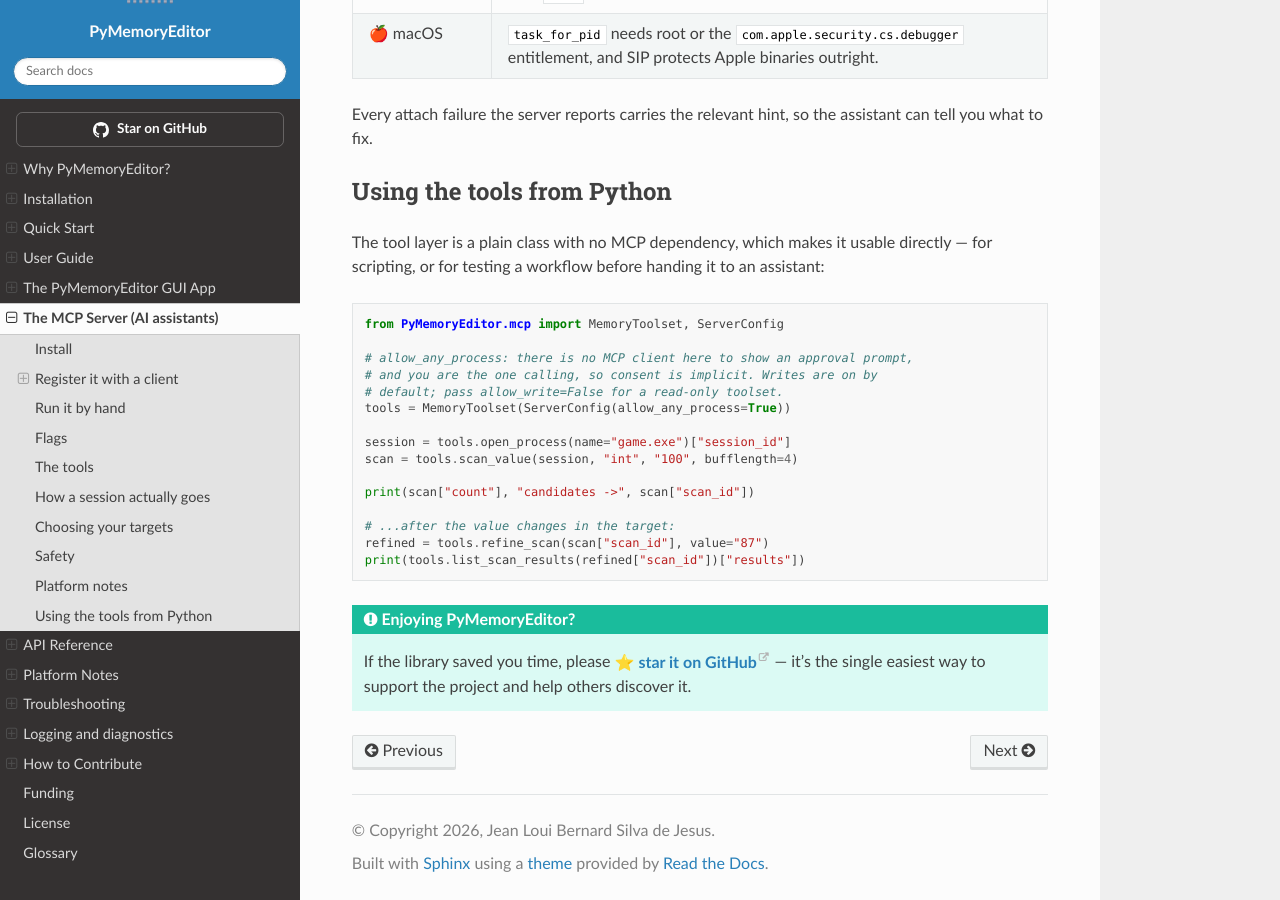
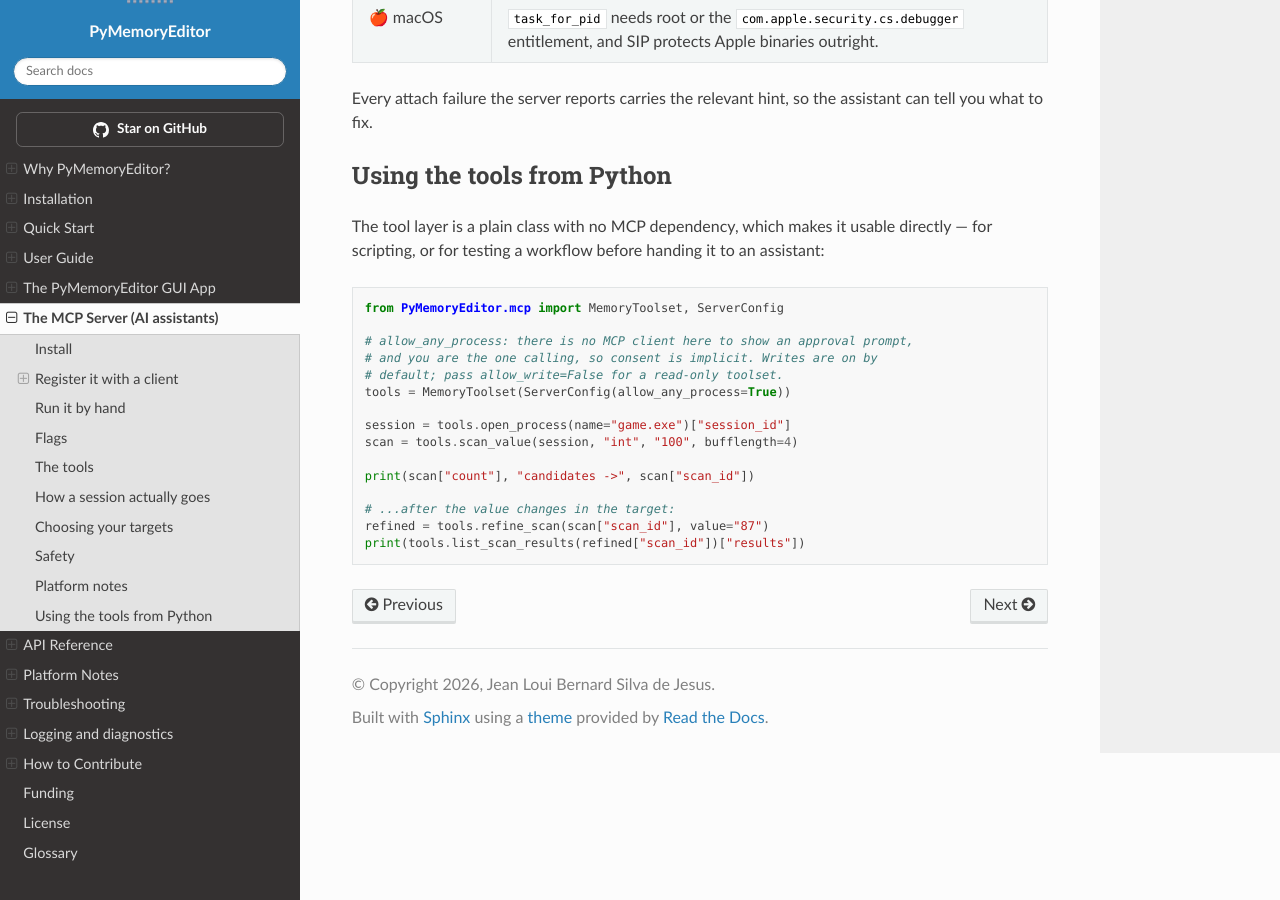
Before and after one commit to JeanExtreme002/PyMemoryEditor, a Sphinx documentation site: the page built from docs/mcp.md, in a window 1280 px wide and 900 px high, scrolled down 6583 px. Built offline with Sphinx 7.4.7 and the Read the Docs theme 3.1.0, drawn with Linux system fonts in a browser that asks for light colours; some of the changed text lies outside the part shown.

````diff
--- a/docs/mcp.md
+++ b/docs/mcp.md
@@ -9,7 +9,7 @@ It is the Cheat Engine workflow — the tedious part of which is a search
 problem with a human in the loop, which is exactly what an assistant is good
 at.
 
-> *"Find the health value in my game — it's 100 right now."*
+> *"Find the health value in my game. It's 100 right now."*
 >
 > The assistant scans, asks you to take damage, refines, and hands you the
 > address.
@@ -69,8 +69,7 @@ MCP clients launch the server from their own environment, which often is not
 the virtualenv you installed into. If the client reports "command not found",
 point it at the interpreter instead — the module entry point is equivalent:
 
-    {"command": "/path/to/venv/bin/python",
-     "args": ["-m", "PyMemoryEditor.mcp"]}
+    {"command": "/path/to/venv/bin/python", "args": ["-m", "PyMemoryEditor.mcp"]}
 ```
 
 ## Run it by hand
@@ -322,10 +321,3 @@ print(scan["count"], "candidates ->", scan["scan_id"])
 refined = tools.refine_scan(scan["scan_id"], value="87")
 print(tools.list_scan_results(refined["scan_id"])["results"])
 ```
-
-```{admonition} Enjoying PyMemoryEditor?
-:class: tip
-
-If the library saved you time, please **[⭐ star it on GitHub](https://github.com/JeanExtreme002/PyMemoryEditor)** —
-it's the single easiest way to support the project and help others discover it.
-```
````
Also changed, not shown: README.md (+2 -11 lines).
